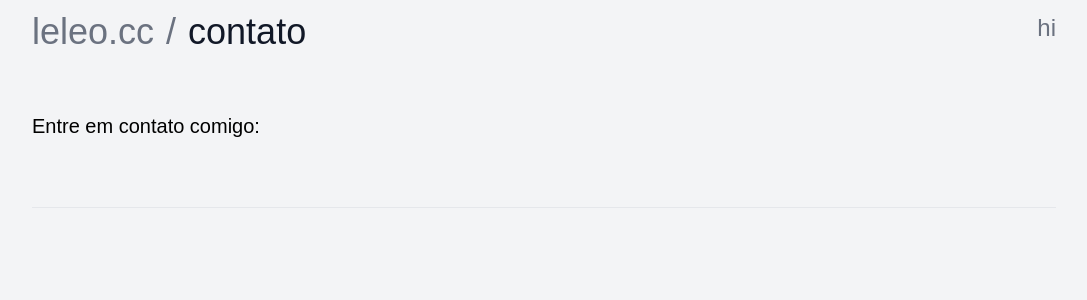
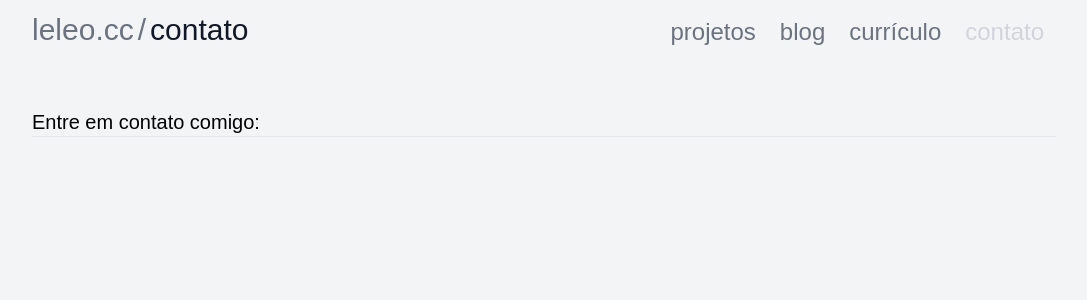
Before and after one commit to leoc01/leleo.cc, a Next.js app: page /contato in a window 1280 px wide. Shown: the top 300 px of the page, without its empty margins (96-1183 px from the left). Built offline with nearby package versions, Linux system fonts and the light colour scheme; a web font is replaced by a local one.

Commit message:
Aplicado layout responsivo `mobile first`

```diff
--- a/components/description.js
+++ b/components/description.js
@@ -4,8 +4,8 @@ import Script from "next/script";
 export default function Description({ description }) {
   return (
     <Container>
-      <div className="h-24 flex flex-col justify-between mt-12">
-        <p id="description" className="text-xl">
+      <div className="flex flex-col justify-between mt-12">
+        <p id="description" className="text-xl md:max-w-3xl">
           {description}
         </p>
         <hr />
--- a/components/menu.js
+++ b/components/menu.js
@@ -13,7 +13,7 @@ export default function Menu({ path, activateLink }) {
   ];
 
   const isActive = (path) => {
-    const baseClassName = "px-5";
+    const baseClassName = "px-1 md:px-3";
 
     return href !== path || activateLink
       ? `${baseClassName} hover:underline`
@@ -21,46 +21,64 @@ export default function Menu({ path, activateLink }) {
   };
 
   const getLogoState = () => {
+    const [clicked, setClicked] = useState(false);
+
     return (
-      <div className="flex items-end">
+      <div className="flex items-end w-full md:max-w-5xl mx-auto">
         <Link
           href="/"
           className={`${
             (href !== "/" && "hover:underline text-gray-500 text-current") ||
             "text-gray-800 pointer-events-none"
-          } text-4xl`}
+          } text-3xl`}
         >
           leleo.cc
         </Link>
         <p
           className={`${
             (href !== "/" && "text-gray-500") || "text-gray-900"
-          } text-4xl px-3`}
+          } text-3xl px-1`}
         >
           /
         </p>
+        <div
+          className={`relative h-9 grow grid ${
+            href !== "/" ? "grid-cols-[auto_auto]" : ""
+          }`}
+        >
           {href !== "/" && (
             <Link
               href={href}
-            className={`text-gray-900 text-4xl ${
+              className={`justify-self-start text-gray-900 text-3xl ${
                 activateLink ? "hover:underline" : "pointer-events-none"
               }`}
             >
               {menuItems.find((item) => item.path === href).title}
             </Link>
           )}
+          <div
+            className={`fixed md:hidden z-10 top-0 left-0 w-screen h-screen backdrop-blur-xl opacity-75 bg-gray-700 ${
+              clicked ? "block" : "hidden"
+            }`}
+            onClick={() => setClicked((current) => !current)}
+          ></div>
+          <div
+            className={`absolute z-20 md:relative py-4 w-full -top-3 bg-white md:bg-gray-100 ${
+              clicked ? "block" : "hidden md:block"
+            }`}
+          >
+            <div className="flex flex-col md:flex-row md:justify-end">
+              <div className="grid grid-cols-[auto_auto]">
+                <p className="px-1 md:hidden text-gray-300 pointer-events-none justify-self-stretch">
+                  ir para...
+                </p>
+                <button
+                  className="justify-self-end self-end px-3 md:hidden"
+                  onClick={() => setClicked((current) => !current)}
+                >
+                  X
+                </button>
               </div>
-    );
-  };
-
-  const getMenuState = () => {
-    const [clicked, setClicked] = useState(false);
-
-    return (
-      <>
-        <div className={`relative bg-white ${clicked ? "block" : "hidden"}`}>
-          <div className="fixed flex flex-col">
-            <p className={isActive(href)}>ir para...</p>
               {menuItems.map((menuItem) => {
                 return (
                   <Link
@@ -74,15 +92,20 @@ export default function Menu({ path, activateLink }) {
               })}
             </div>
           </div>
-        <button onClick={() => setClicked((current) => !current)}>hi</button>
-      </>
+          <button
+            className="justify-self-end self-end px-3 md:hidden"
+            onClick={() => setClicked((current) => !current)}
+          >
+            M
+          </button>
+        </div>
+      </div>
     );
   };
 
   return (
-    <nav className="py-3 flex justify-between text-gray-500 text-2xl max-w-5xl mx-auto items-start">
+    <nav className="py-3 w-full flex justify-between text-gray-500 text-2xl mx-auto items-start">
       {getLogoState()}
-      {getMenuState()}
     </nav>
   );
 }
--- a/pages/blog/[id].js
+++ b/pages/blog/[id].js
@@ -32,7 +32,7 @@ function Post({ postData }) {
         <title>Post do Leonardo</title>
       </Head>
       <Container>
-        <article className="mt-12 bg-white p-14 max-w-3xl rounded-2xl drop-shadow-md border">
+        <article className="mt-12 bg-white px-4 py-8 max-w-3xl rounded-2xl drop-shadow-md border">
           <h1 className="text-3xl">{postData.title}</h1>
           <Date className="text-gray-400 text-s" dateString={postData.date} />
           <div
@@ -52,10 +52,6 @@ function Post({ postData }) {
           h3 {
             margin
           }
-
-          p {
-            margin-top: 1rem;
-          }
         `}
       </style>
     </Layout>
--- a/styles/globals.css
+++ b/styles/globals.css
@@ -5,11 +5,3 @@
 body {
   overflow-y: scroll;
 }
-
-html,
-body,
-body > div:first-child,
-div#__next,
-div#__next > div {
-  height: 100%;
-}
```
Also changed, not shown: components/card.js (+8 -4 lines). Lines whose indentation alone changed are shown as unchanged.
